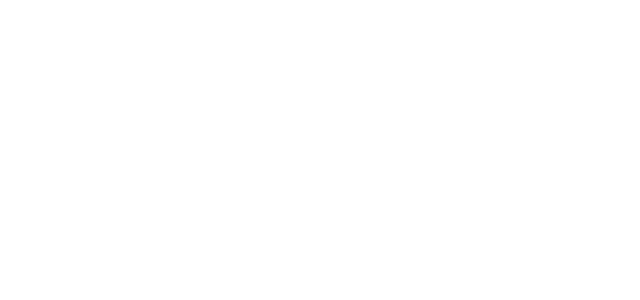
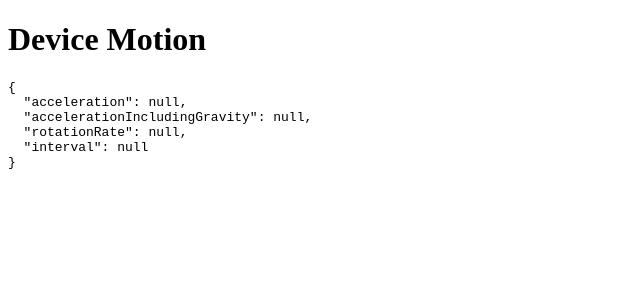
Before and after one commit to RealCltdj/website2, a Vue app: page / in a window 1280 px wide. Before the commit this address had no page. Shown: the top 300 px of the page, without its empty margins (0-640 px from the left). Built offline with nearby package versions, Linux system fonts and the light colour scheme; the HTML template or start-up script is replaced by a standard one.

Commit message:
fix perms

```diff
--- a/src/App.vue
+++ b/src/App.vue
@@ -1,30 +1,55 @@
 <script setup lang="ts">
 import { reactive } from 'vue';
 
-let ev = reactive({});
-
-try {
-  DeviceMotionEvent.requestPermission().then(response => {
-    if (response === 'granted') {
-      // You can now listen to motion events
-    }
-  });
-}
-finally {
-
+interface DeviceMotionState {
+  acceleration: DeviceMotionEvent['acceleration'] | null;
+  accelerationIncludingGravity: DeviceMotionEvent['accelerationIncludingGravity'] | null;
+  rotationRate: DeviceMotionEvent['rotationRate'] | null;
+  interval: number | null;
 }
 
-window.addEventListener("devicemotion", (event) => {
-  ev = event;
-})
+type PermissionState = "granted" | "denied"
 
+// Initialize reactive state with null values
+const ev = reactive<DeviceMotionState>({
+  acceleration: null,
+  accelerationIncludingGravity: null,
+  rotationRate: null,
+  interval: null,
+});
+
+async function requestPermissionAndListen() {
+  // iOS requires permission to access device motion events
+  if (typeof DeviceMotionEvent !== 'undefined' && 'requestPermission' in DeviceMotionEvent) {
+    try {
+      const response: PermissionState = await DeviceMotionEvent.requestPermission();
+      if (response === 'granted') {
+        window.addEventListener('devicemotion', handleMotion);
+      } else {
+        console.warn('Permission to access device motion denied.');
+      }
+    } catch (err) {
+      console.error('Error requesting device motion permission:', err);
+    }
+  } else {
+    // Non iOS or no permission required
+    window.addEventListener('devicemotion', handleMotion);
+  }
+}
+
+function handleMotion(event: DeviceMotionEvent) {
+  ev.acceleration = event.acceleration;
+  ev.accelerationIncludingGravity = event.accelerationIncludingGravity;
+  ev.rotationRate = event.rotationRate;
+  ev.interval = event.interval;
+}
+
+requestPermissionAndListen();
 </script>
 
 <template>
-  <h1>devicemotion</h1>
-  <pre>
-    {{ JSON.stringify(ev) }}
-  </pre>
+  <h1>Device Motion</h1>
+  <pre>{{ JSON.stringify(ev, null, 2) }}</pre>
 </template>
 
 <style scoped></style>
```
Also changed, not shown: 3 other files (tests, documents, lock files or other folders).
